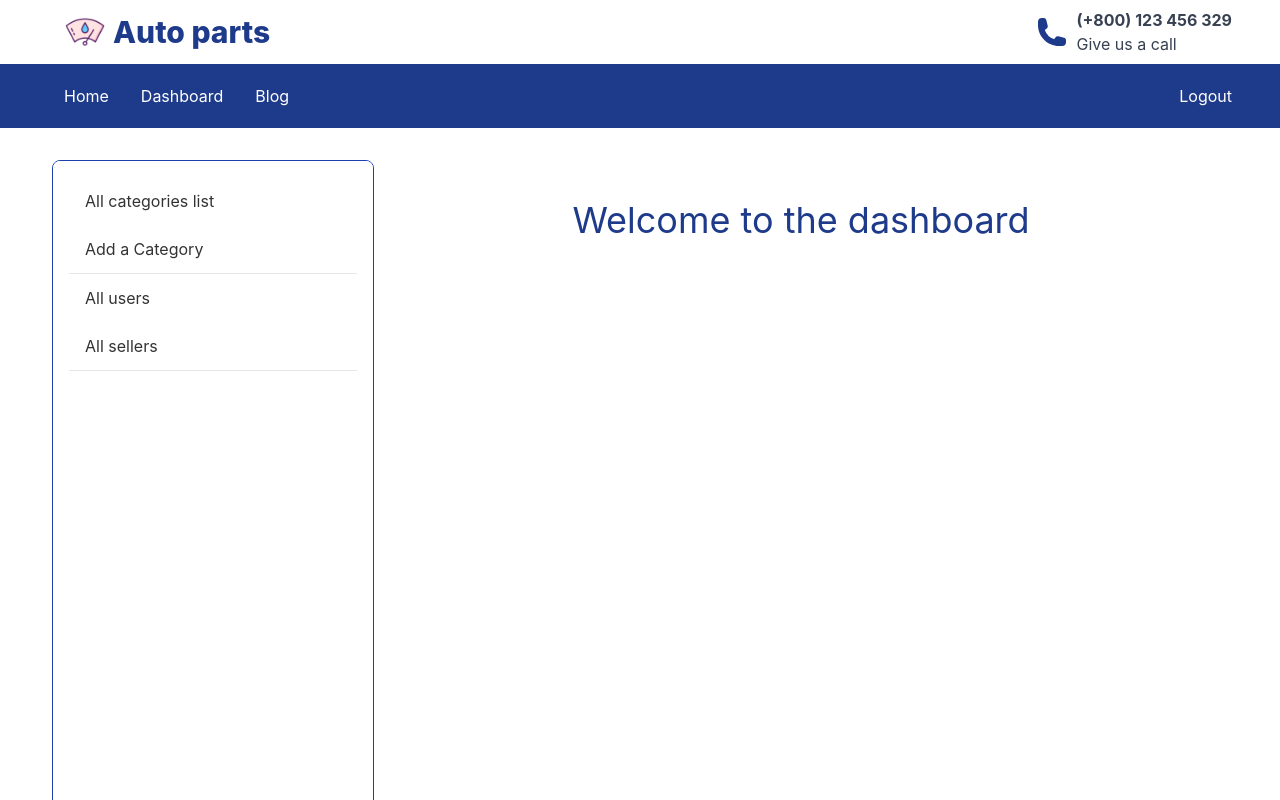
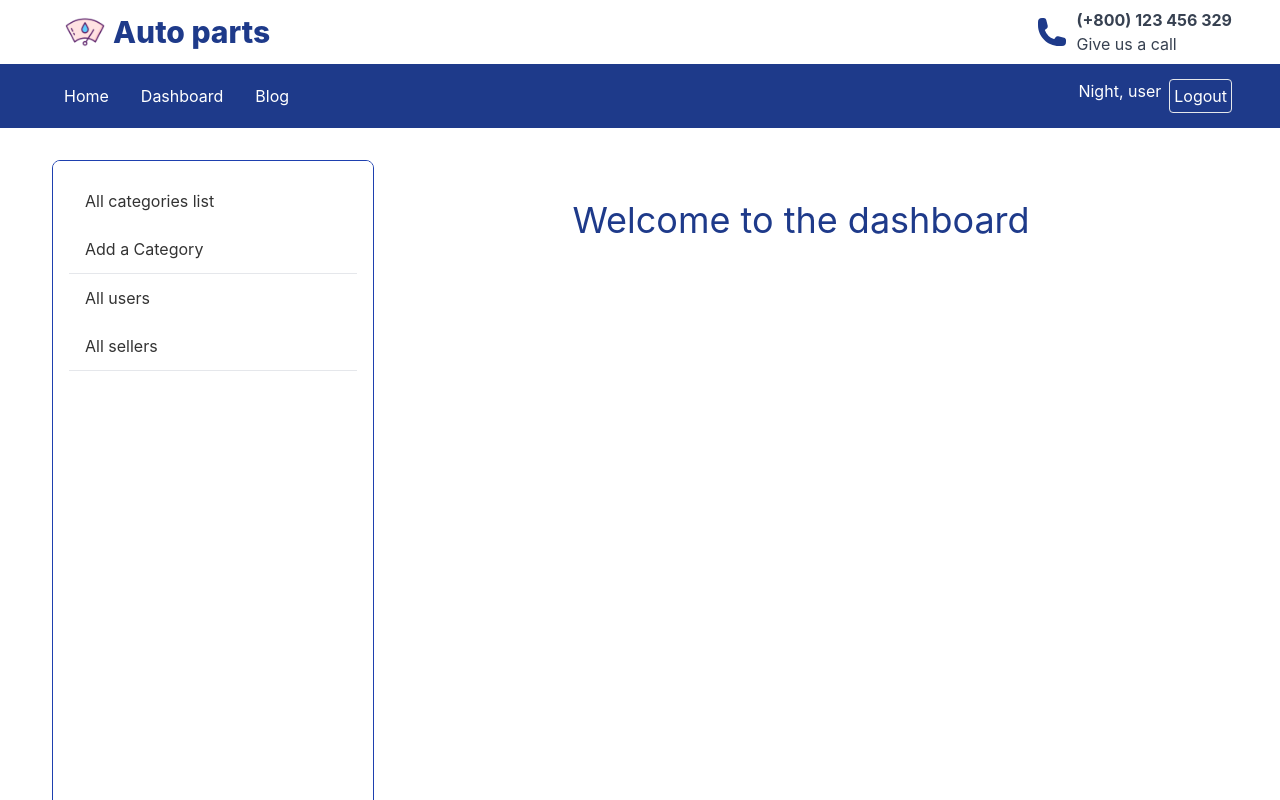
Before and after one commit to ashrafcse3/auto-parts-client-assignment-12, a React (Create React App) app: page /dashboard in a window 1280 px wide. Shown: the top 800 px of the page. Built offline with nearby package versions, Linux system fonts and the light colour scheme; no server answers; sample sign-in values are in the browser's storage.

Commit message:
added username and gretting according to lcoal time

```diff
--- a/src/Pages/Shared/Navbar/Navbar.js
+++ b/src/Pages/Shared/Navbar/Navbar.js
@@ -6,6 +6,31 @@ import iconImg from '../../../assets/icons/icon.png';
 
 const Navbar = () => {
     const { user, logOutUser } = useContext(AuthContext);
+
+    const getUserName = email => {
+        let userName = email.split('@')[0];
+
+        return userName;
+    }
+
+    const getGreeting = () => {
+        const date = new Date();
+        let greetingOfDay;
+
+        const hour = date.getHours();
+
+        if (hour >= 6 && hour < 12) {
+            greetingOfDay = 'Morning';
+        }
+        else if (hour >= 12 && hour < 17) {
+            greetingOfDay = 'Afternoon';
+        }
+        else {
+            greetingOfDay = 'Night';
+        }
+
+        return greetingOfDay;
+    }
 
     const menuItems = <>
         <li><Link to='/' className='link link-hover'>Home</Link></li>
@@ -64,7 +89,10 @@ const Navbar = () => {
                         <ul className='p-0 menu menu-horizontal'>
                             {
                                 user?.uid ?
-                                    <li onClick={handleLogOut} className='link link-hover'>Logout</li>
+                                    <>
+                                        <li className='mr-2'>{`${getGreeting()}, ${getUserName(user.email)}`}</li>
+                                        <li onClick={handleLogOut} className='link link-hover border rounded p-1'>Logout</li>
+                                    </>
                                     :
                                     <>
                                         <li><Link to="/login" className='link link-hover'>Login</Link></li>
```
